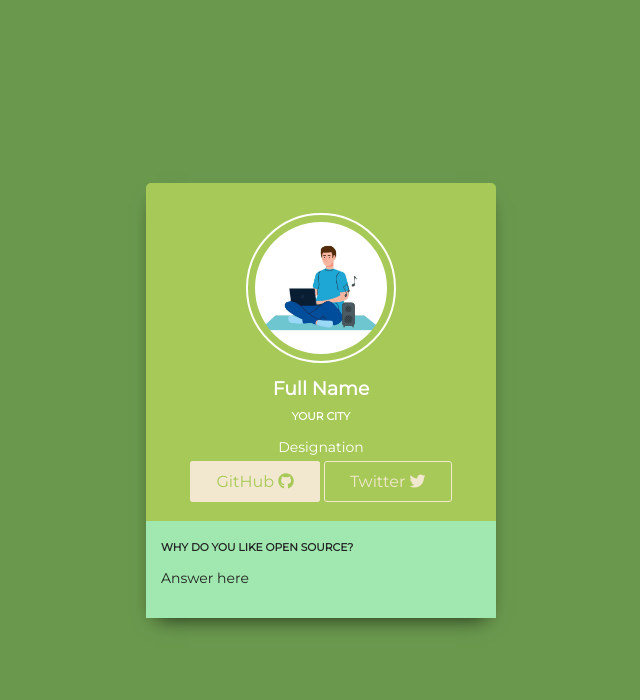
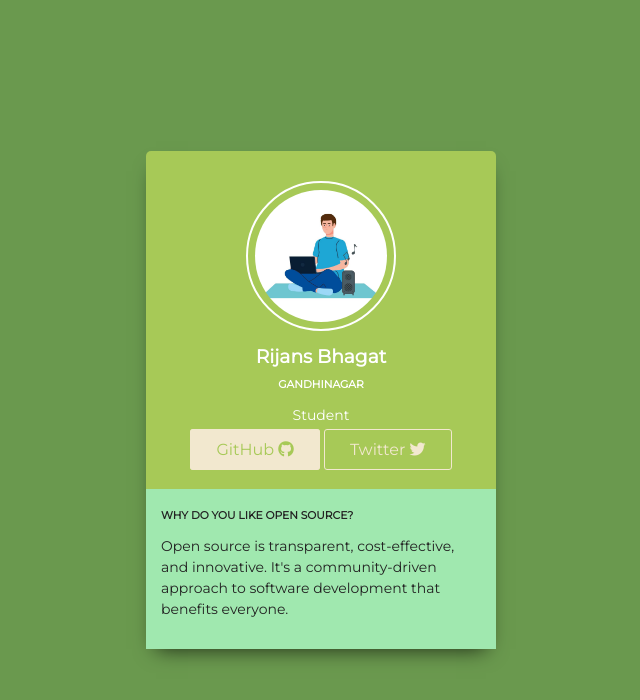
Before and after one commit to Reskilll/dayofopensource, a plain HTML site: page html/index.html in a window 1280 px wide. Shown: the whole page, without its empty margins (319-959 px from the left). Drawn offline with Linux system fonts and the light colour scheme.

Commit message:
Updated index.html with RIjans
Rijans Detail added

```diff
--- a/html/index.html
+++ b/html/index.html
@@ -6,7 +6,7 @@
     <meta http-equiv="X-UA-Compatible" content="IE=edge">
     <meta name="viewport" content="width=device-width, initial-scale=1.0">
     <!-- Full Name -->
-    <title>Full Name</title>
+    <title>Rijans Bhagat</title>
     <link rel="stylesheet" href="https://cdnjs.cloudflare.com/ajax/libs/font-awesome/6.2.0/css/all.min.css"
         integrity="sha512-xh6O/CkQoPOWDdYTDqeRdPCVd1SpvCA9XXcUnZS2FmJNp1coAFzvtCN9BmamE+4aHK8yyUHUSCcJHgXloTyT2A=="
         crossorigin="anonymous" referrerpolicy="no-referrer" />
@@ -18,22 +18,22 @@
 
         <img class="round" src="/img/male.jpg" style="width: 150px;height: auto;" alt="user" />
         <!-- Full Name -->
-        <h3>Full Name</h3>
+        <h3>Rijans Bhagat</h3>
         <!-- Your City -->
-        <h6>Your City</h6>
+        <h6>Gandhinagar </h6>
         <!-- Designation -->
-        <p>Designation</p>
+        <p>Student</p>
         <div class="buttons">
             <!-- GitHub Profile URL inside href -->
-            <a href="" style="text-decoration:none" class="btn1"> GitHub <i class="fab fa-github"></i></a>
+            <a href="https://github.com/riju951" style="text-decoration:none" class="btn1"> GitHub <i class="fab fa-github"></i></a>
             <!-- Twitter Profile URL inside href -->
-            <a href="" style="text-decoration:none" class="btn1 btn2"> Twitter <i class="fab fa-twitter"></i></a>
+            <a href="https://twitter.com/BhagatRijans" style="text-decoration:none" class="btn1 btn2"> Twitter <i class="fab fa-twitter"></i></a>
         </div>
         <div class="skills">
             <h6>Why do you like open source?</h6>
             <!-- Why do you like open source? -->
             <p>
-                Answer here
+                Open source is transparent, cost-effective, and innovative. It's a community-driven approach to software development that benefits everyone.
             </p>
         </div>
     </div>
```
